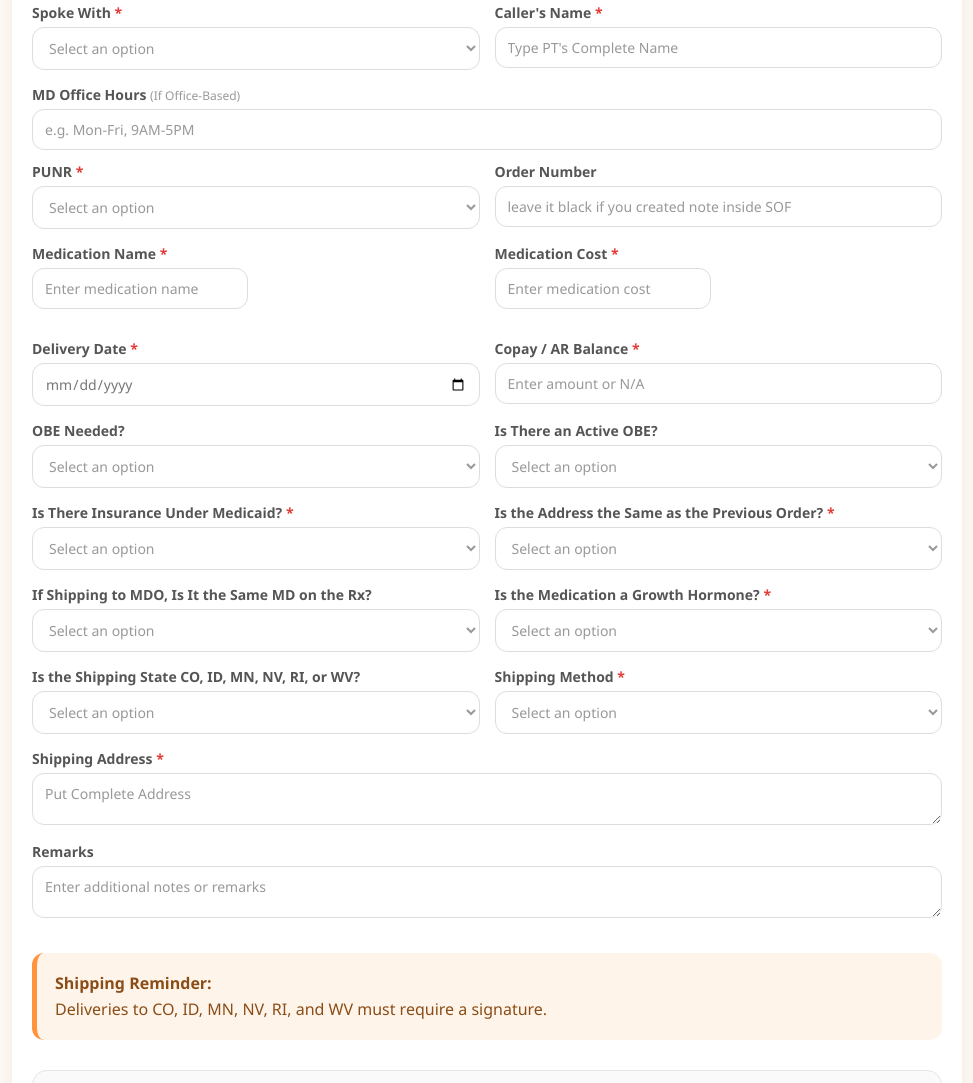
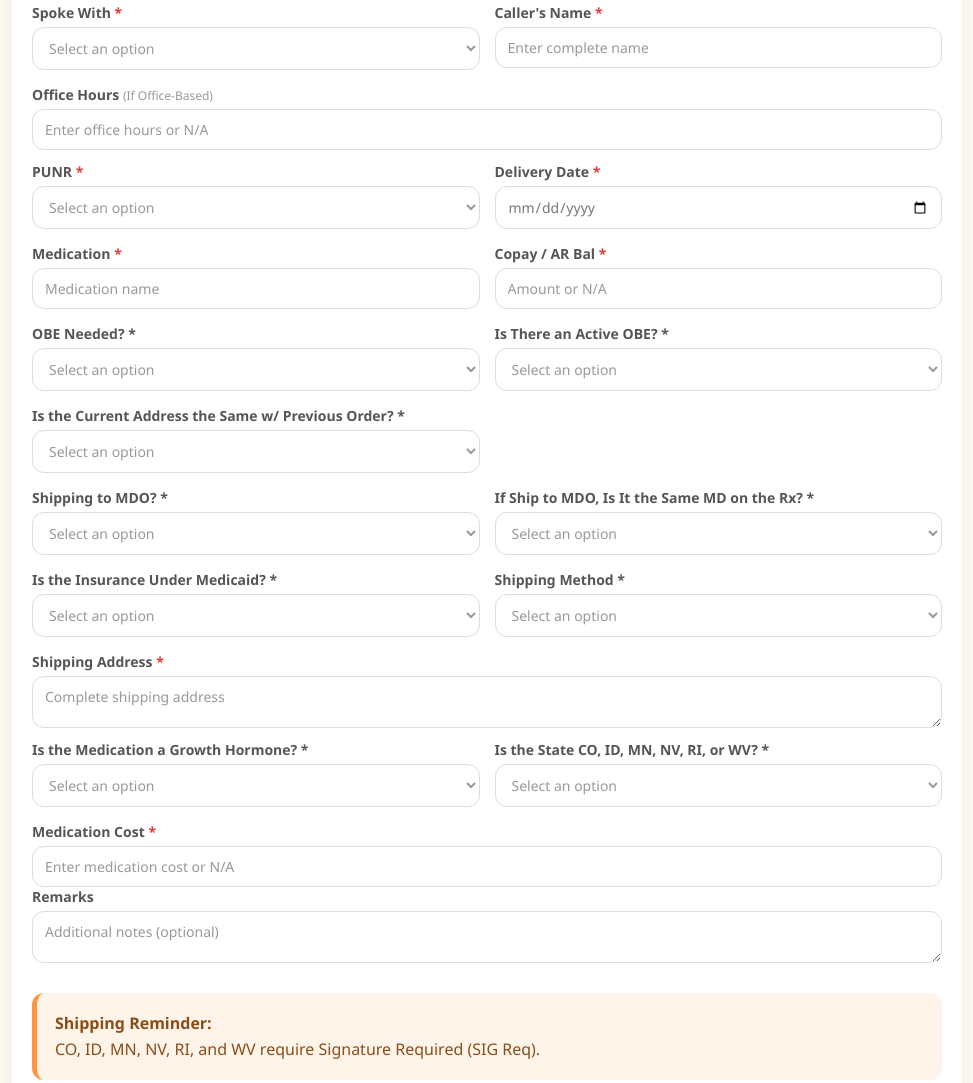
Before and after one commit to jackyroseala-blip/note, a plain HTML site: page index.html in a window 1280 px wide. Shown: the part 233-1316 px from the top of the page, without its empty margins (153-1126 px from the left). Drawn offline with Linux system fonts and the light colour scheme.

Commit message:
Update index.html

```diff
--- a/index.html
+++ b/index.html
@@ -48,71 +48,42 @@
 
        <section id="noteTab" class="card">
 
-    <h2 class="section-title">
-        DEL SET
-    </h2>
 
-    <!-- SPOKE WITH + CALLER -->
+<h2 class="section-title">DEL SET</h2>
 
 <div class="form-row">
-
     <div class="form-group">
-            <label>
-                Spoke With
-                <span class="required">*</span>
-            </label>
-
+        <label>Spoke With <span class="required">*</span></label>
         <select id="spokeWith">
             <option value="">Select an option</option>
             <option>Patient</option>
             <option>Spouse</option>
             <option>Child</option>
             <option>Sibling</option>
+            <option>MD Office</option>
             <option>Other</option>
         </select>
     </div>
 
     <div class="form-group">
-            <label>
-                Caller's Name
-                <span class="required">*</span>
-            </label>
-
-            <input
-                type="text"
-                id="callerName"
-                placeholder="Type PT's Complete Name">
+        <label>Caller's Name <span class="required">*</span></label>
+        <input type="text" id="callerName" placeholder="Enter complete name">
     </div>
-
 </div>
 
 <div id="otherRelationshipContainer" style="display:none;">
-        <label>Other Relationship</label>
+    <label>Other Relationship *</label>
     <input type="text" id="otherRelationship">
 </div>
 
-    <!-- MD OFFICE HOURS -->
-
-    <label>
-        MD Office Hours
-        <span class="field-note">(If Office-Based)</span>
-    </label>
-
-    <input
-        type="text"
-        id="mdOfficeHours"
-        placeholder="e.g. Mon-Fri, 9AM-5PM">
-
-    <!-- PUNR + ORDER NUMBER -->
+<div class="form-group">
+    <label>Office Hours <span class="field-note">(If Office-Based)</span></label>
+    <input type="text" id="mdOfficeHours" placeholder="Enter office hours or N/A">
+</div>
 
 <div class="form-row">
-
     <div class="form-group">
-            <label>
-                PUNR
-                <span class="required">*</span>
-            </label>
-
+        <label>PUNR <span class="required">*</span></label>
         <select id="punr">
             <option value="">Select an option</option>
             <option>Yes</option>
@@ -121,285 +92,163 @@
     </div>
 
     <div class="form-group">
-            <label>Order Number</label>
-
-            <input
-                type="number"
-                id="orderNumber"
-                placeholder="leave it black if you created note inside SOF">
+        <label>Delivery Date <span class="required">*</span></label>
+        <input type="date" id="deliveryDate">
+    </div>
 </div>
 
 <div class="form-row">
+    <div class="form-group">
+        <label>Medication <span class="required">*</span></label>
+        <input type="text" id="medicationName" placeholder="Medication name">
+    </div>
 
     <div class="form-group">
-        <label>
-            Medication Name
-            <span class="required">*</span>
-        </label>
-
-        <input
-            type="text"
-            id="medicationName"
-            placeholder="Enter medication name">
+        <label>Copay / AR Bal <span class="required">*</span></label>
+        <input type="text" id="copay" placeholder="Amount or N/A">
     </div>
-
 </div>
 
 <div class="form-row">
-
     <div class="form-group">
-        <label>
-            Medication Cost
-            <span class="required">*</span>
-        </label>
-
-        <input
-            type="text"
-            id="medicationCost"
-            placeholder="Enter medication cost">
-    </div>
-
-</div>
-    </div>
-
-
-
-    <!-- DELIVERY DATE + COPAY -->
-
-    <div class="form-row">
-
-        <div class="form-group">
-
-            <label>
-                Delivery Date
-                <span class="required">*</span>
-            </label>
-
-            <input
-                type="date"
-                id="deliveryDate">
-
-        </div>
-
-        <div class="form-group">
-
-            <label>
-                Copay / AR Balance
-                <span class="required">*</span>
-            </label>
-
-            <input
-                type="text"
-                id="copay"
-                placeholder="Enter amount or N/A">
-
-        </div>
-
-    </div>
-
-    <!-- OBE ROW -->
-
-    <div class="form-row">
-
-        <div class="form-group">
-
-            <label>OBE Needed?</label>
-
+        <label>OBE Needed? *</label>
         <select id="obeNeeded">
             <option value="">Select an option</option>
             <option>Yes</option>
             <option>No</option>
+            <option>N/A</option>
         </select>
-
     </div>
 
     <div class="form-group">
-
-            <label>Is There an Active OBE?</label>
-
+        <label>Is There an Active OBE? *</label>
         <select id="activeObe">
             <option value="">Select an option</option>
             <option>Yes</option>
             <option>No</option>
+            <option>N/A</option>
         </select>
-
+    </div>
 </div>
 
+<div class="form-row">
+    <div class="form-group">
+        <label>Is the Current Address the Same w/ Previous Order? *</label>
+        <select id="sameAddress">
+            <option value="">Select an option</option>
+            <option>Yes</option>
+            <option>No</option>
+        </select>
     </div>
 
-    <!-- MEDICAID -->
+    <div class="form-group" id="addressReasonContainer" style="display:none;">
+        <label>Reason for Address Change *</label>
+        <input type="text" id="addressChangeReason">
+    </div>
+</div>
 
 <div class="form-row">
+    <div class="form-group">
+        <label>Shipping to MDO? *</label>
+        <select id="shipToMdo">
+            <option value="">Select an option</option>
+            <option>Yes</option>
+            <option>No</option>
+        </select>
+    </div>
 
     <div class="form-group">
+        <label>If Ship to MDO, Is It the Same MD on the Rx? *</label>
+        <select id="sameMd">
+            <option value="">Select an option</option>
+            <option>Yes</option>
+            <option>No</option>
+            <option>N/A</option>
+        </select>
+    </div>
+</div>
 
-            <label>
-                Is There Insurance Under Medicaid?
-                <span class="required">*</span>
-            </label>
-
+<div class="form-row">
+    <div class="form-group">
+        <label>Is the Insurance Under Medicaid? *</label>
         <select id="medicaid">
             <option value="">Select an option</option>
             <option>Yes</option>
             <option>No</option>
         </select>
-
     </div>
 
     <div class="form-group">
-
-            <label>
-                Is the Address the Same as the Previous Order?
-                <span class="required">*</span>
-            </label>
-
-            <select id="sameAddress">
-                <option value="">Select an option</option>
-                <option>Yes</option>
-                <option>No</option>
-            </select>
-
-        </div>
-
-    </div>
-
-    <!-- SAME MD + GROWTH -->
-
-    <div class="form-row">
-
-        <div class="form-group">
-
-            <label>
-                If Shipping to MDO, Is It the Same MD on the Rx?
-            </label>
-
-            <select id="sameMd">
-                <option value="">Select an option</option>
-                <option>Yes</option>
-                <option>No</option>
-            </select>
-
-        </div>
-
-        <div class="form-group">
-
-            <label>
-                Is the Medication a Growth Hormone?
-                <span class="required">*</span>
-            </label>
-
-            <select id="growthHormone">
-                <option value="">Select an option</option>
-                <option>Yes</option>
-                <option>No</option>
-            </select>
-
-        </div>
-
-    </div>
-
-    <!-- SHIPPING -->
-
-    <div class="form-row">
-
-        <div class="form-group">
-
-            <label>
-                Is the Shipping State CO, ID, MN, NV, RI, or WV?
-            </label>
-
-            <select id="restrictedState">
-                <option value="">Select an option</option>
-                <option>Yes</option>
-                <option>No</option>
-            </select>
-
-        </div>
-
-        <div class="form-group">
-
-            <label>
-                Shipping Method
-                <span class="required">*</span>
-            </label>
-
+        <label>Shipping Method *</label>
         <select id="shippingMethod">
             <option value="">Select an option</option>
             <option>Signature Required</option>
             <option>No Signature Required</option>
             <option>Other</option>
         </select>
-
     </div>
-
 </div>
 
 <div id="otherShippingContainer" style="display:none;">
-        <label>Specify Shipping Method</label>
+    <label>Specify Shipping Method *</label>
     <input type="text" id="otherShippingMethod">
 </div>
 
-    <!-- SHIPPING ADDRESS -->
+<div class="form-group">
+    <label>Shipping Address <span class="required">*</span></label>
+    <textarea id="shippingAddress" placeholder="Complete shipping address"></textarea>
+</div>
 
-    <label>
-        Shipping Address
-        <span class="required">*</span>
-    </label>
+<div class="form-row">
+    <div class="form-group">
+        <label>Is the Medication a Growth Hormone? *</label>
+        <select id="growthHormone">
+            <option value="">Select an option</option>
+            <option>No</option>
+            <option>Yes</option>
+        </select>
+    </div>
 
-    <textarea
-        id="shippingAddress"
-        placeholder="Put Complete Address"></textarea>
-<label>
-    Remarks
-</label>
+    <div class="form-group">
+        <label>Is the State CO, ID, MN, NV, RI, or WV? *</label>
+        <select id="restrictedState">
+            <option value="">Select an option</option>
+            <option>Yes</option>
+            <option>No</option>
+        </select>
+    </div>
+</div>
 
-<textarea
-    id="remarks"
-    placeholder="Enter additional notes or remarks"></textarea>
-    <!-- REMINDER -->
+<div class="form-group">
+    <label>Medication Cost <span class="required">*</span></label>
+    <input type="text" id="medicationCost" placeholder="Enter medication cost or N/A">
+</div>
+
+<div class="form-group">
+    <label>Remarks</label>
+    <textarea id="remarks" placeholder="Additional notes (optional)"></textarea>
+</div>
 
 <div class="reminder-box">
     <strong>Shipping Reminder:</strong><br>
-        Deliveries to CO, ID, MN, NV, RI, and WV must require a signature.
+    CO, ID, MN, NV, RI, and WV require Signature Required (SIG Req).
 </div>
 
-    <!-- ATTESTATION -->
-
 <div class="attestation">
-
     <label>
-
-            <input
-                type="checkbox"
-                id="attestation">
-
+        <input type="checkbox" id="attestation">
         I attest that I have verified with the patient that there are no changes to the insurance on file.
-
     </label>
-
 </div>
 
-    <!-- BUTTONS -->
-
 <div class="button-row">
-
-        <button
-            id="copyNoteBtn"
-            class="btn btn-copy"
-            disabled>
-
+    <button id="copyNoteBtn" class="btn btn-copy" disabled>
         Copy Note
-
     </button>
 
-        <button
-            id="clearBtn"
-            class="btn btn-clear">
-
+    <button id="clearBtn" class="btn btn-clear">
         Clear Form
-
     </button>
-
 </div>
 
 
```
Lines whose indentation alone changed are shown as unchanged.
